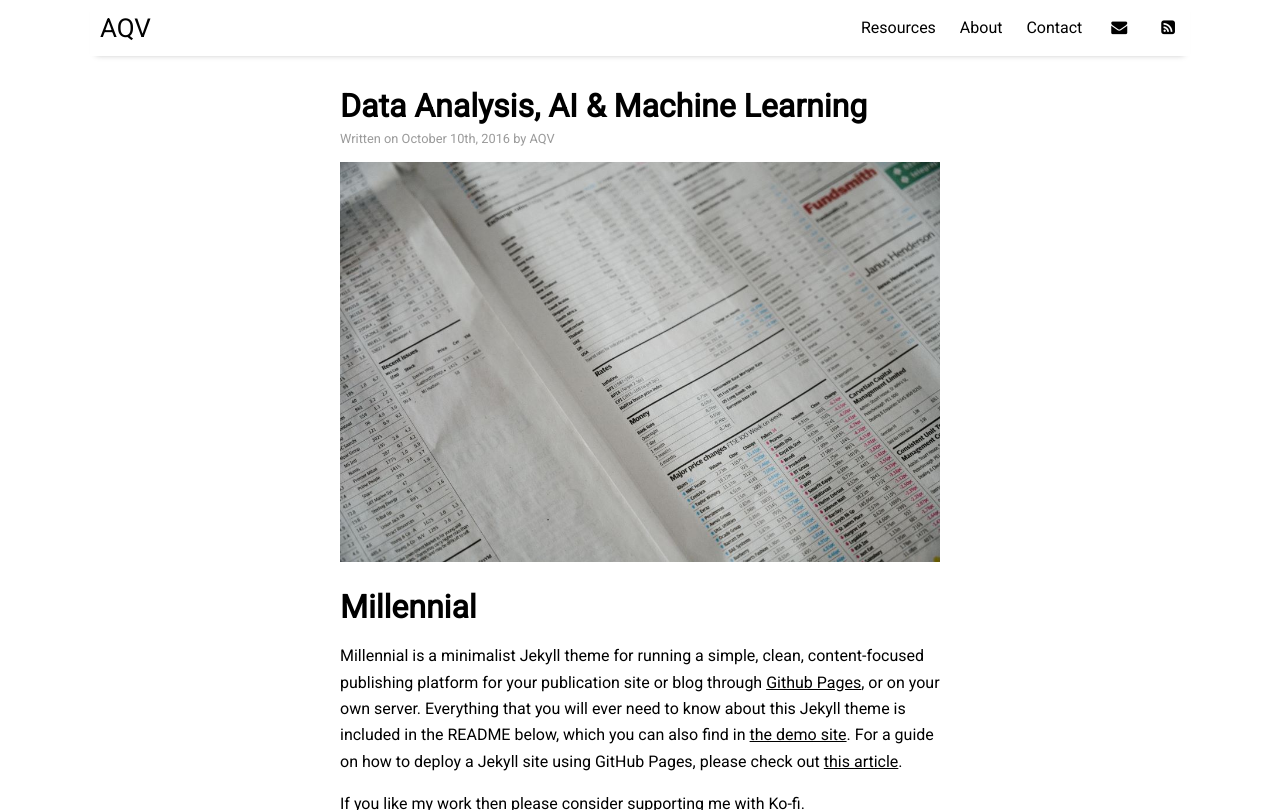
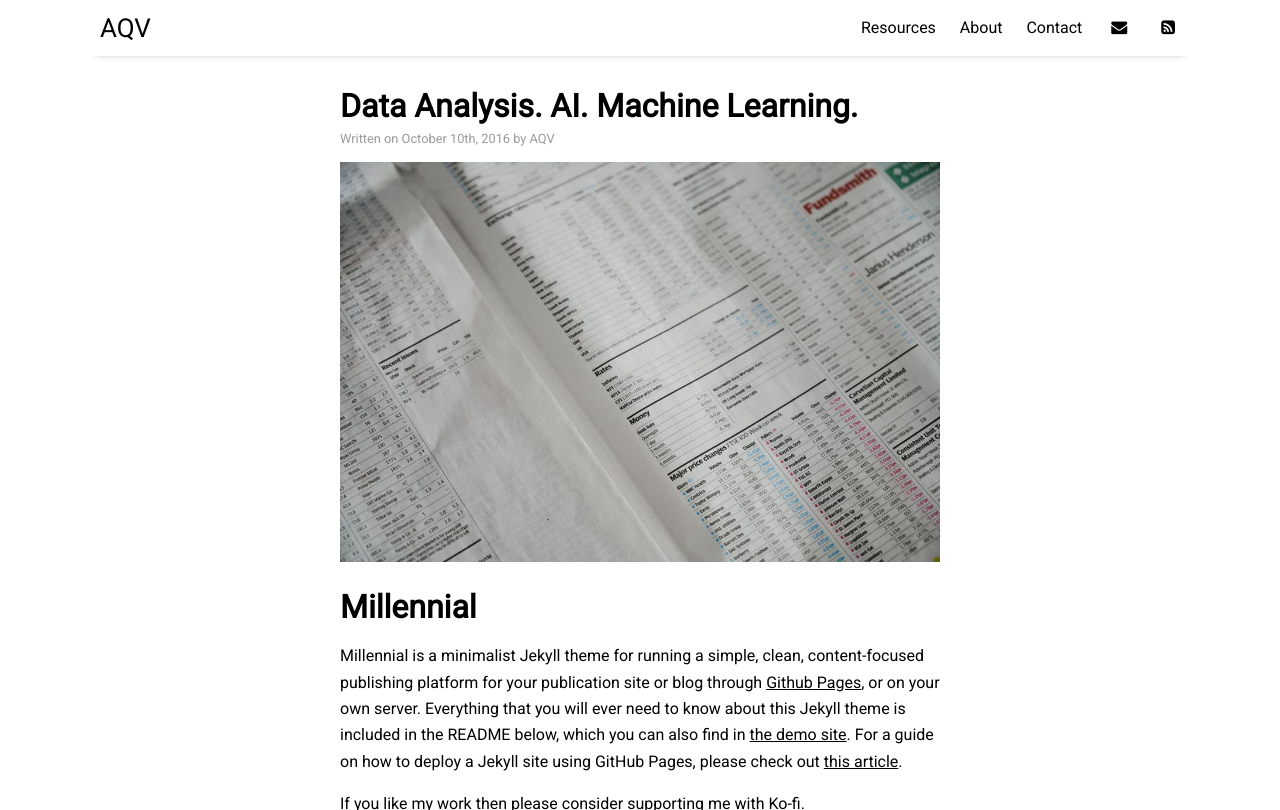
Before and after one commit to aqv-us/aqv-us, a Jekyll site: the page built from _posts/2016-10-10-getting-started.md, in a window 1280 px wide and 900 px high, cut to the strip 0-810 px from the top of the window. Built offline with Jekyll 4.4.1, drawn with Linux system fonts in a browser that asks for light colours; nearby versions of some CDN libraries.

```diff
--- a/_posts/2016-10-10-getting-started.md
+++ b/_posts/2016-10-10-getting-started.md
@@ -1,6 +1,6 @@
 ---
 layout: post
-title: "Data Analysis, AI & Machine Learning"
+title: "Data Analysis. AI. Machine Learning."
 author: "AQV"
 categories: documentation
 tags: [documentation,sample]
```
